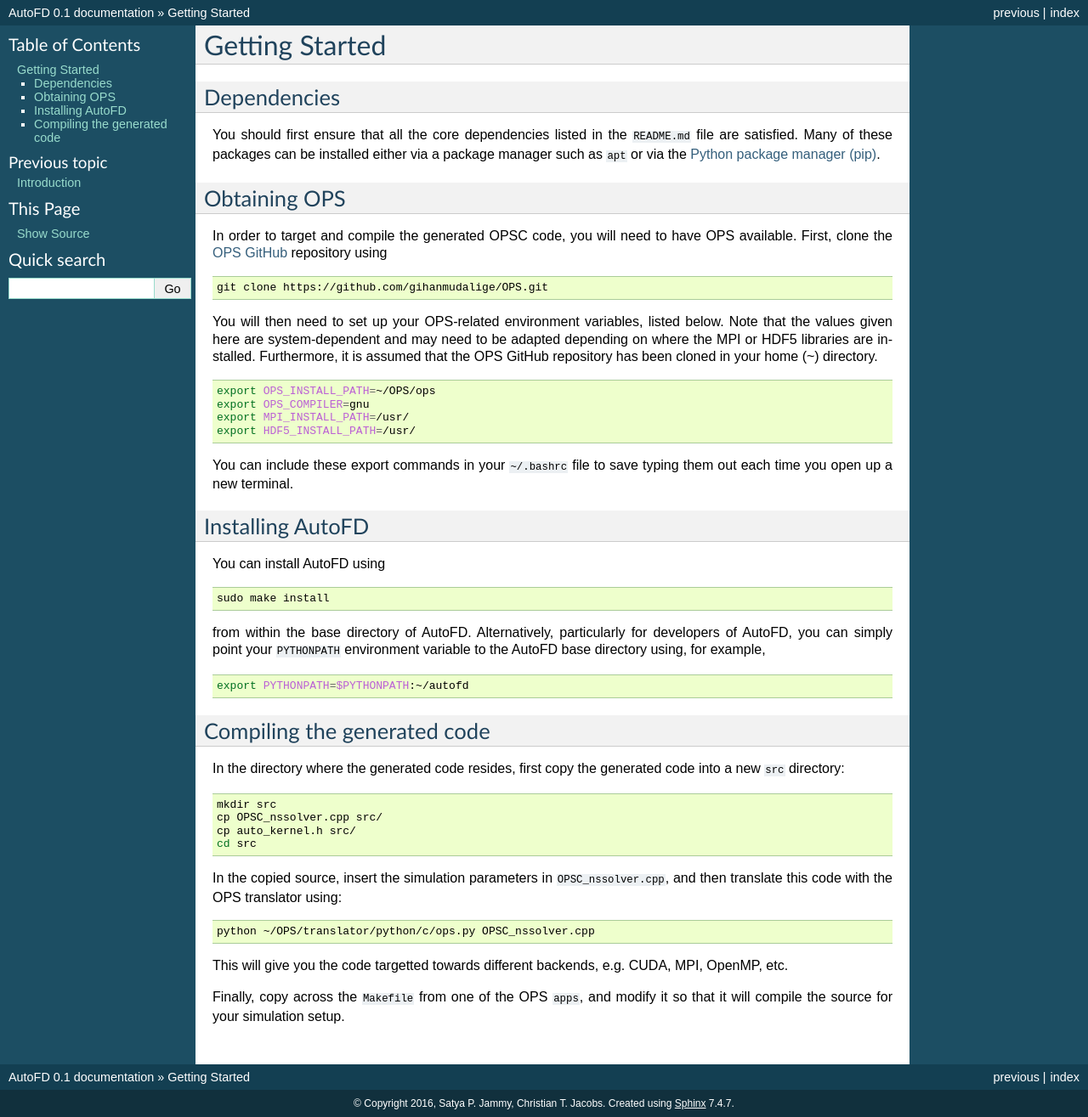
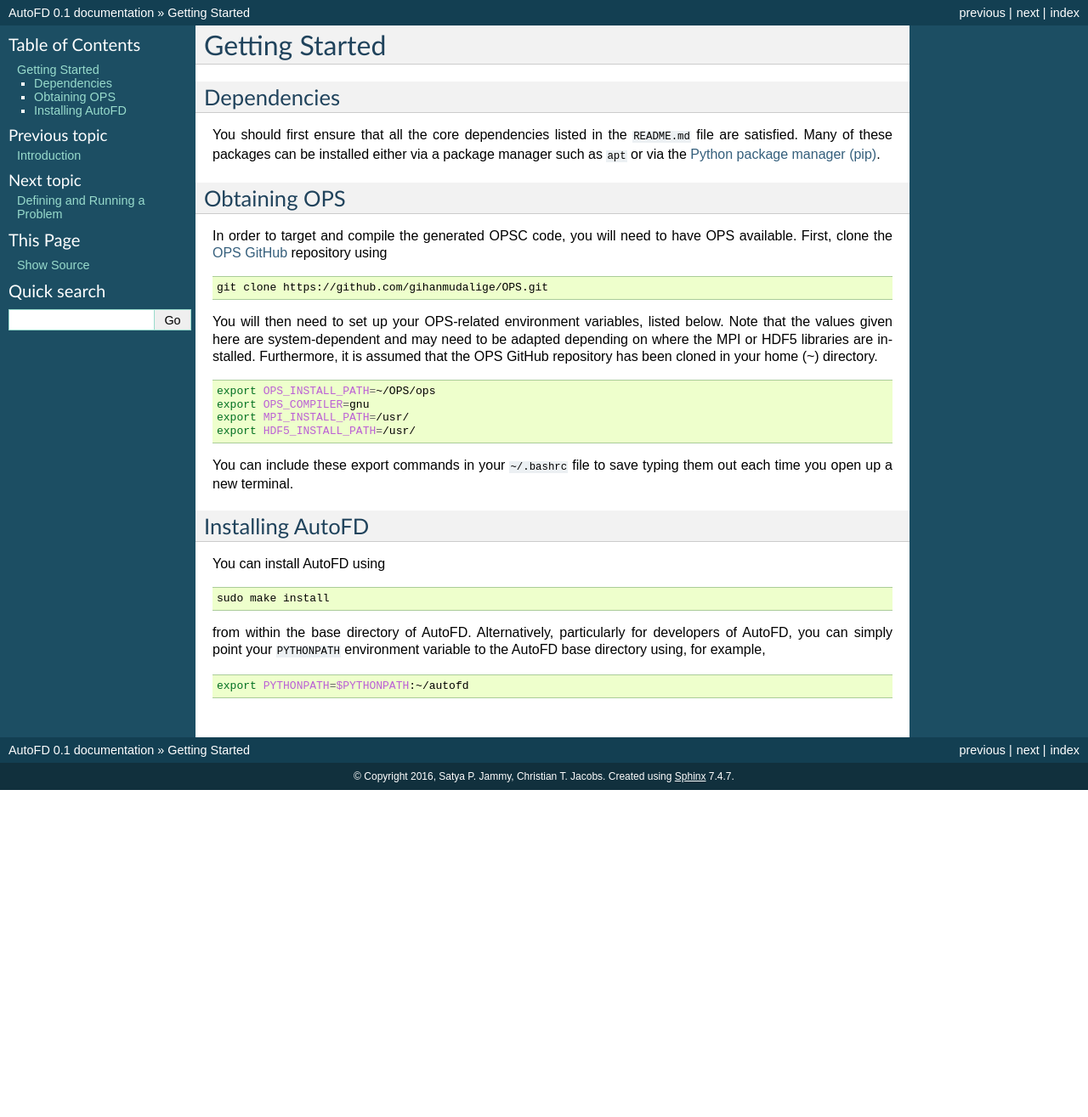
Before and after one commit to opensbli/opensbli, a Sphinx documentation site: the page built from docs/source/getting_started.rst, in a window 1280 px wide. Shown: the whole page at 85% size. Built offline with Sphinx 7.4.7, drawn with Linux system fonts in a browser that asks for light colours; after the commit the page ends 930 px from its top, so only the background shows below that.

Commit message:
More info on AutoFD's structure and how to generate and compile the code.

```diff
--- a/docs/source/getting_started.rst
+++ b/docs/source/getting_started.rst
@@ -40,24 +40,3 @@
 .. code-block:: bash
 
     export PYTHONPATH=$PYTHONPATH:~/autofd
-
-Compiling the generated code
-----------------------------
-In the directory where the generated code resides, first copy the generated code into a new ``src`` directory:
-
-.. code-block:: bash
-
-    mkdir src
-    cp OPSC_nssolver.cpp src/
-    cp auto_kernel.h src/
-    cd src
-
-In the copied source, insert the simulation parameters in ``OPSC_nssolver.cpp``, and then translate this code with the OPS translator using:
-
-.. code-block:: bash
-
-    python ~/OPS/translator/python/c/ops.py OPSC_nssolver.cpp
-
-This will give you the code targetted towards different backends, e.g. CUDA, MPI, OpenMP, etc.
-
-Finally, copy across the ``Makefile`` from one of the OPS ``apps``, and modify it so that it will compile the source for your simulation setup.
--- a/docs/source/index.rst
+++ b/docs/source/index.rst
@@ -13,6 +13,7 @@
 
    introduction
    getting_started
+   problem
 
 
 Indices and tables
```
Also changed, not shown: docs/source/problem.rst (added, +42 -0 lines).
